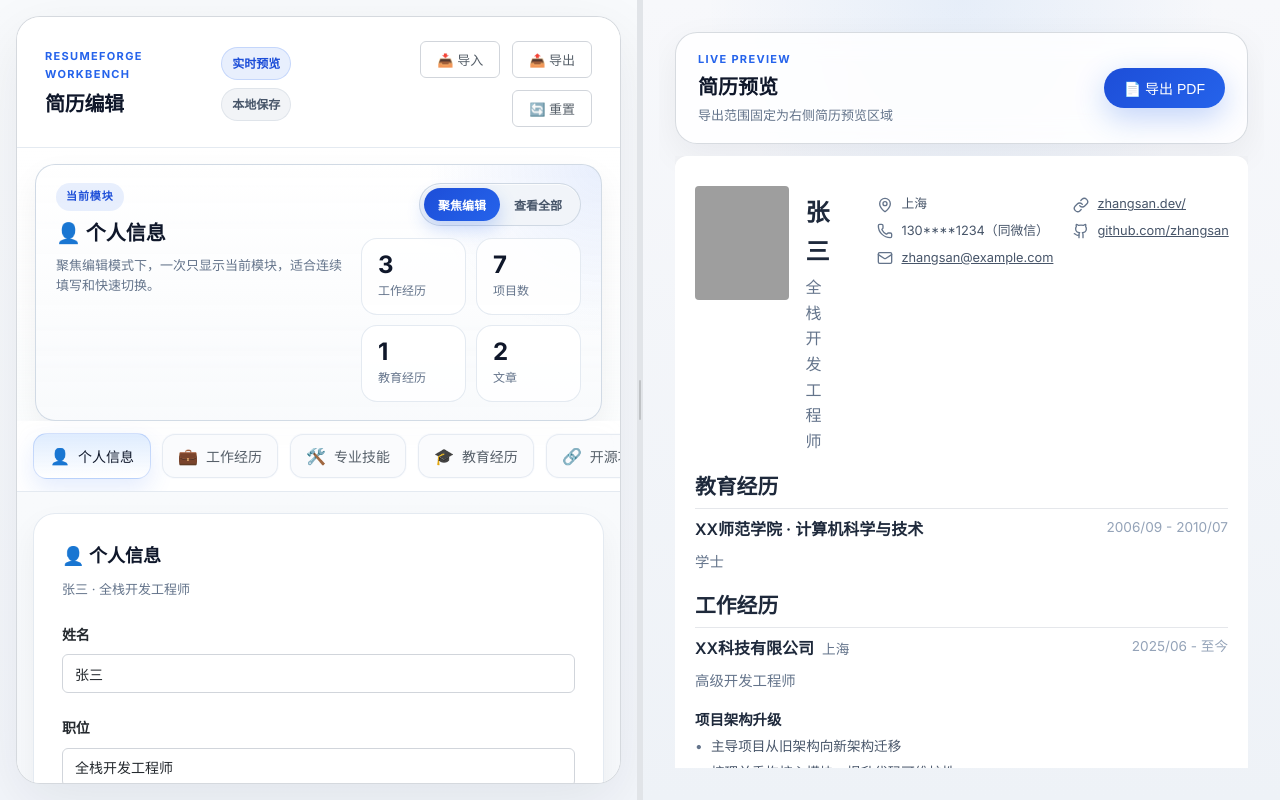
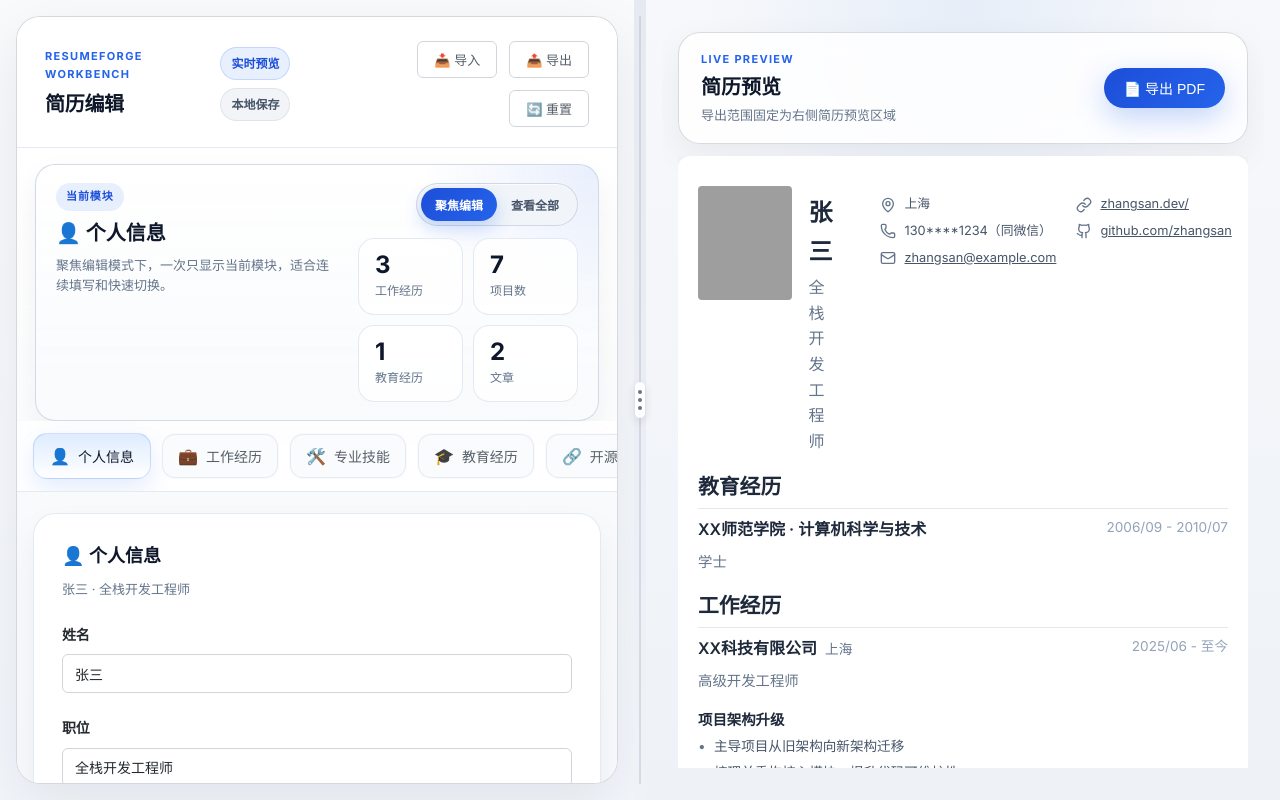
Before and after one commit to opoojkk/ResumeForge, a Next.js app: page / in a window 1280 px wide. Built offline with nearby package versions, Linux system fonts and the light colour scheme; grey boxes are pictures that could not be loaded.

Commit message:
feat: 优化可拖拽组件和部分其他组件样式

```diff
--- a/components/ResizableLayout.tsx
+++ b/components/ResizableLayout.tsx
@@ -30,7 +30,13 @@ export default function ResizableLayout({ editor, preview }: ResizableLayoutProp
           {editor}
         </div>
       </Panel>
-      <PanelResizeHandle className="resize-handle" />
+      <PanelResizeHandle className="resize-handle" aria-label="调整编辑区与预览区宽度">
+        <div className="resize-handle__grip" aria-hidden="true">
+          <span />
+          <span />
+          <span />
+        </div>
+      </PanelResizeHandle>
       <Panel defaultSize={50} minSize={25} maxSize={75} className="resume-panel-preview">
         <div className="workbench-pane workbench-pane-preview">
           {preview}
--- a/components/ResumeEditor.tsx
+++ b/components/ResumeEditor.tsx
@@ -9,6 +9,24 @@ interface ResumeEditorProps {
 type ViewMode = 'focused' | 'all'
 
 const AVATAR_CACHE_KEY = 'resume-forge-avatar'
+
+const CloseIcon = () => (
+  <svg
+    xmlns="http://www.w3.org/2000/svg"
+    width="14"
+    height="14"
+    viewBox="0 0 24 24"
+    fill="none"
+    stroke="currentColor"
+    strokeWidth="2"
+    strokeLinecap="round"
+    strokeLinejoin="round"
+    aria-hidden="true"
+  >
+    <path d="M18 6 6 18"></path>
+    <path d="m6 6 12 12"></path>
+  </svg>
+)
 
 // 压缩图片并转为 base64
 const compressImage = (file: File, maxSize = 400): Promise<string> => {
@@ -658,10 +676,13 @@ const ResumeEditor: React.FC<ResumeEditorProps> = ({ initialData, onDataChange,
                         onChange={(e) => updateData(['workExperience', workIndex, 'projects', projectIndex, 'responsibilities', respIndex], e.target.value)}
                       />
                       <button
+                        type="button"
                         className="btn-remove-small"
+                        aria-label="删除职责"
+                        title="删除职责"
                         onClick={() => removeArrayItem(['workExperience', workIndex, 'projects', projectIndex, 'responsibilities'], respIndex)}
                       >
-                        ×
+                        <CloseIcon />
                       </button>
                     </div>
                   ))}
--- a/styles/resume.css
+++ b/styles/resume.css
@@ -74,40 +74,76 @@ body {
   flex-direction: column;
 }
 
-/* 拖柄 - 参照 magic-resume 的细条可拖拽分隔条 */
+/* 拖柄 - 提供更明确的可拖拽视觉提示 */
 .resize-handle {
-  width: 6px;
+  width: 12px;
   flex-shrink: 0;
-  background: #e1e4e8;
+  position: relative;
+  display: flex;
+  align-items: center;
+  justify-content: center;
+  background: linear-gradient(180deg, rgba(148, 163, 184, 0.16) 0%, rgba(148, 163, 184, 0.06) 100%);
   cursor: col-resize;
-  transition: background 0.15s ease;
-}
+  transition: background 0.15s ease, box-shadow 0.15s ease;
+}
+
 .resize-handle:hover,
 .resize-handle[data-resize-handle-active] {
-  background: #0969da;
-}
+  background: linear-gradient(180deg, rgba(9, 105, 218, 0.22) 0%, rgba(9, 105, 218, 0.1) 100%);
+  box-shadow: inset 0 0 0 1px rgba(9, 105, 218, 0.22);
+}
+
 .resize-handle:hover {
-  width: 8px;
+  width: 14px;
   margin: 0 -1px;
 }
+
 .resize-handle::after {
   content: '';
   position: absolute;
-  top: 50%;
+  top: 16px;
+  bottom: 16px;
   left: 50%;
-  transform: translate(-50%, -50%);
-  width: 2px;
-  height: 40px;
-  border-radius: 1px;
-  background: rgba(0, 0, 0, 0.15);
+  width: 1px;
+  transform: translateX(-50%);
+  background: rgba(148, 163, 184, 0.55);
   pointer-events: none;
 }
+
 .resize-handle:hover::after,
 .resize-handle[data-resize-handle-active]::after {
-  background: rgba(255, 255, 255, 0.9);
-}
-.resize-handle {
+  background: rgba(9, 105, 218, 0.4);
+}
+
+.resize-handle__grip {
   position: relative;
+  z-index: 1;
+  display: flex;
+  flex-direction: column;
+  gap: 4px;
+  padding: 8px 3px;
+  border-radius: 999px;
+  background: rgba(255, 255, 255, 0.96);
+  box-shadow: 0 3px 10px rgba(15, 23, 42, 0.12);
+  pointer-events: none;
+}
+
+.resize-handle__grip span {
+  width: 4px;
+  height: 4px;
+  border-radius: 999px;
+  background: #64748b;
+}
+
+.resize-handle:hover .resize-handle__grip,
+.resize-handle[data-resize-handle-active] .resize-handle__grip {
+  background: #0969da;
+  box-shadow: 0 6px 18px rgba(9, 105, 218, 0.24);
+}
+
+.resize-handle:hover .resize-handle__grip span,
+.resize-handle[data-resize-handle-active] .resize-handle__grip span {
+  background: #ffffff;
 }
 
 /* 左侧编辑器 - 50% */
@@ -1545,16 +1581,21 @@ a.contact-text:hover {
   gap: 10px;
 }
 
-.array-item input {
+.array-item input,
+.array-item textarea {
   padding: 9px 12px;
   border: 1px solid #d1d5db;
   border-radius: 6px;
   font-size: 13px;
   transition: all 0.15s ease;
   background: #fafbfc;
-}
-
-.array-item input:focus {
+  flex: 1;
+  min-width: 0;
+  width: 100%;
+}
+
+.array-item input:focus,
+.array-item textarea:focus {
   border-color: #0969da;
   box-shadow: 0 0 0 3px rgba(9, 105, 218, 0.12);
   outline: none;
@@ -1725,6 +1766,20 @@ a.contact-text:hover {
   font-size: 11px;
 }
 
+.responsibility-item .btn-remove-small {
+  width: 32px;
+  height: 32px;
+  padding: 0;
+  display: inline-flex;
+  align-items: center;
+  justify-content: center;
+  border-radius: 8px;
+}
+
+.responsibility-item .btn-remove-small svg {
+  display: block;
+}
+
 /* (Print styles for editor are merged into the main @media print block above) */
 
 /* 响应式设计 */
```
